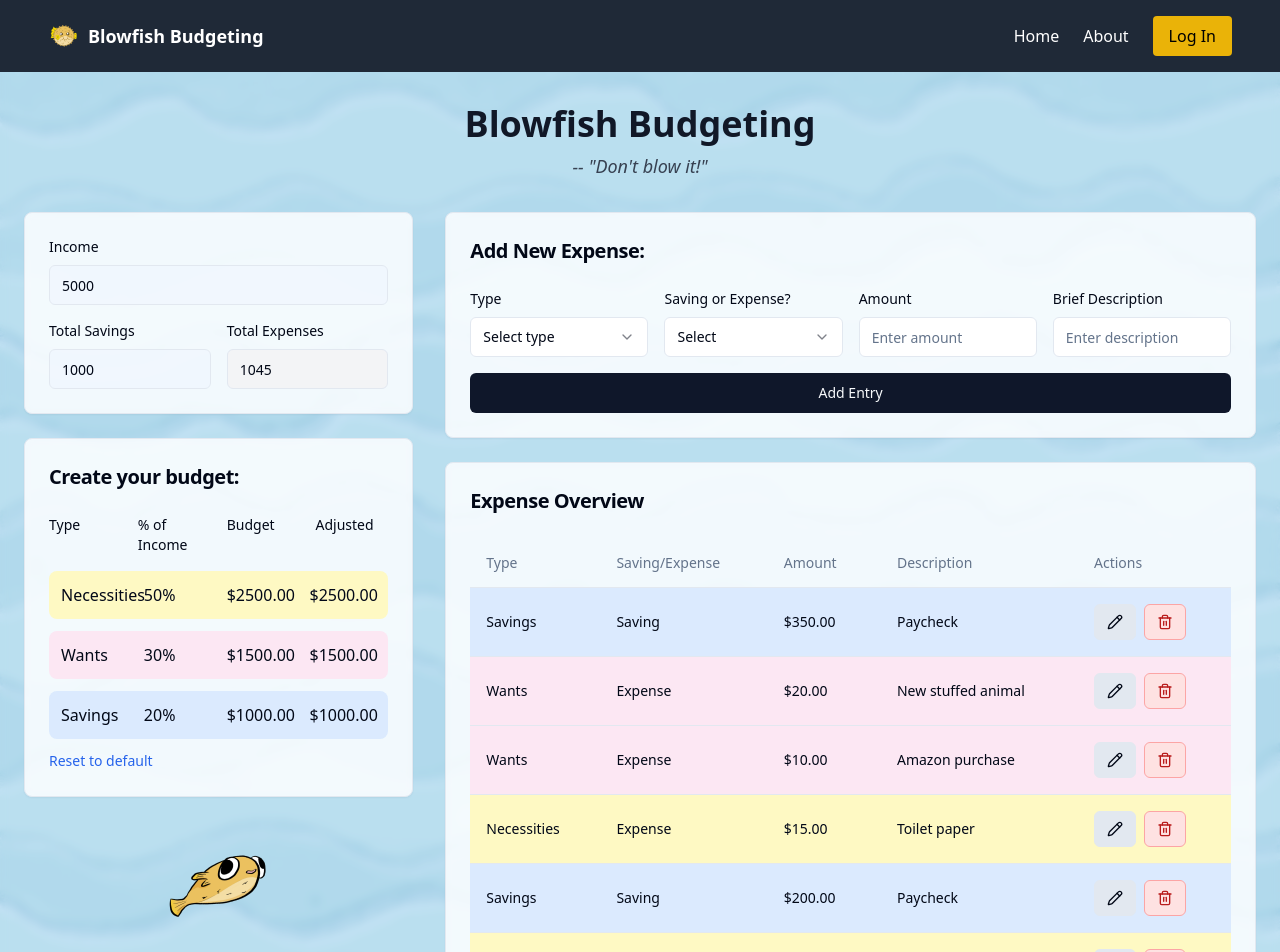
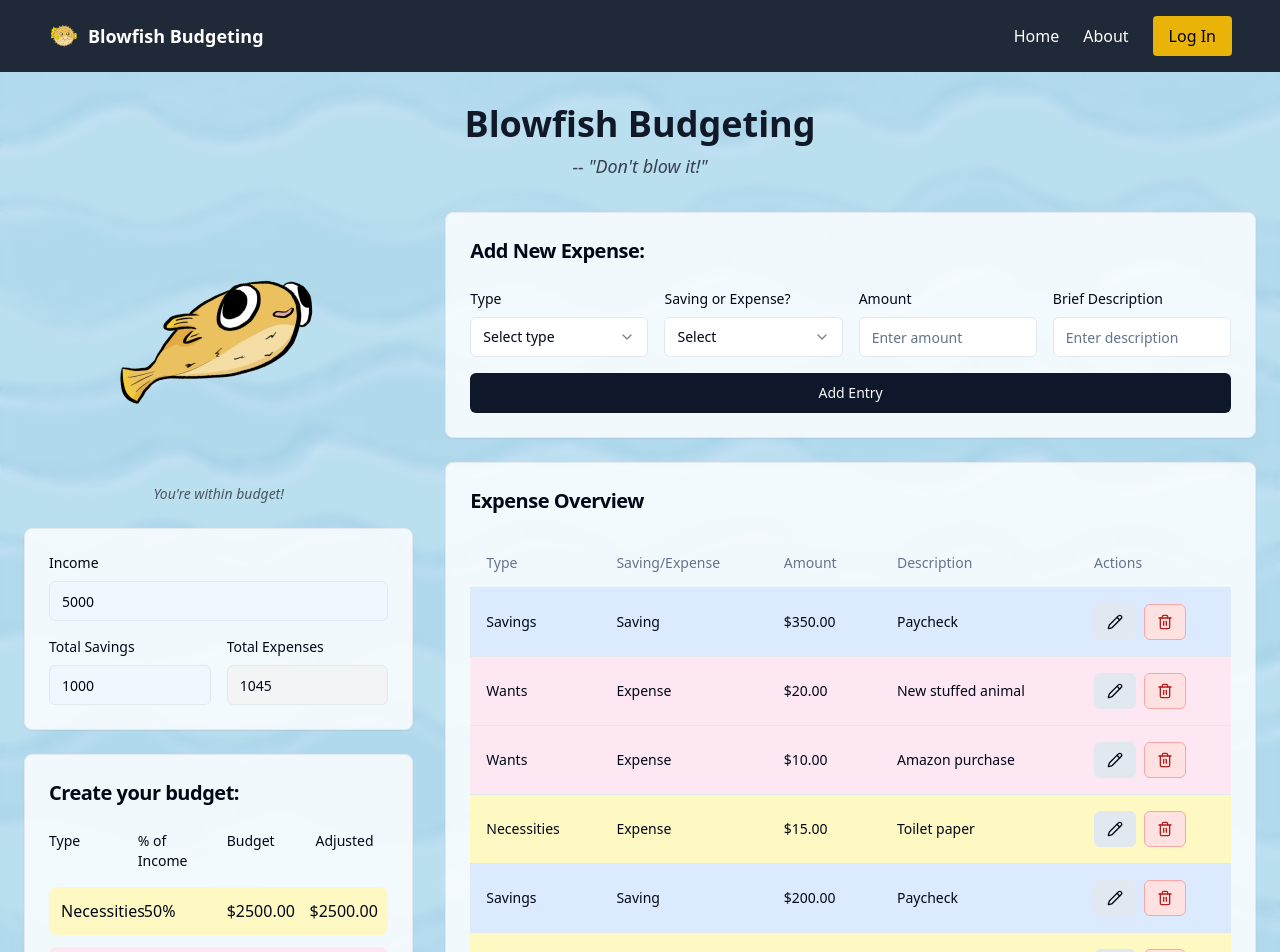
Before and after one commit to benhyh/blowfish-budget, a React (Vite) app: page /dashboard in a window 1280 px wide. Shown: the top 952 px of the page. Built offline with nearby package versions, Linux system fonts and the light colour scheme.

Commit message:
animated blowfish

```diff
--- a/src/components/BudgetStatus.tsx
+++ b/src/components/BudgetStatus.tsx
@@ -1,19 +1,60 @@
 
+import React, {useState, useEffect} from 'react'; /*useState for gif, useEffect for timer*/
 import blowfishDeflated from "@/assets/blowfish_deflated.png";
 import blowfishInflated from "@/assets/blowfish_inflated.png";
+import blowfishInflatingAnim from "@/assets/blowfish_inflating_animation.gif";
+import blowfishDeflatingAnim from "@/assets/blowfish_deflating_animation.gif";
 
 interface BudgetStatusProps {
   isOverBudget: boolean;
 }
 
 const BudgetStatus = ({ isOverBudget }: BudgetStatusProps) => {
+  const [animateInflate, playInflateAnimation] = useState(false);
+  const [animateDeflate, playDeflateAnimation] = useState(false);
+
+  useEffect(() => {
+    if (isOverBudget) {
+      playInflateAnimation(true);
+      playDeflateAnimation(false);
+
+      /* the timer to start inflated png once gif finishes */
+      const timer = setTimeout(
+        () => { playInflateAnimation(false);},
+        466.667);
+
+        return() => clearTimeout(timer);
+    }
+    else { /* user went back under budget */
+      if (animateInflate == false) {
+        playDeflateAnimation(true);
+
+        /* the timer to start deflated png once gif finishes */
+        const timer = setTimeout(
+          () => { playDeflateAnimation(false);},
+          466.667);
+
+          return() => clearTimeout(timer);
+      }
+    }
+  }, [isOverBudget]);
+
   return (
     <div className="flex flex-col items-center">
-      <img
-        src={isOverBudget ? blowfishInflated : blowfishDeflated}
-        alt={isOverBudget ? "Over budget - inflated blowfish" : "Within budget - deflated blowfish"}
-        className="w-32 h-32 mb-4"
-      />
+      { animateInflate ? ( /* animate inflating */
+        <img src={blowfishInflatingAnim} alt={"Over budget - animated blowfish"}
+          className="w-64 h-64 mb-4"/>
+      ) : animateDeflate ? ( /* animate deflating */
+        <img src={blowfishDeflatingAnim} alt={"Within budget - animated blowfish"}
+          className="w-64 h-64 mb-4"/>
+      ) : isOverBudget ? ( /* inflated if over budget */
+        <img src={blowfishInflated} alt={"Over budget - inflated blowfish"}
+          className="w-64 h-64 mb-4"/>
+      ) : ( /* deflated state */
+        <img src={blowfishDeflated} alt={"Within budget - deflated blowfish"}
+          className="w-64 h-64 mb-4"/>
+      )
+    }
       <p className="text-sm text-gray-600 italic">
         {isOverBudget ? "You're over budget!" : "You're within budget!"}
       </p>
--- a/src/pages/Dashboard.tsx
+++ b/src/pages/Dashboard.tsx
@@ -82,8 +82,14 @@ const Dashboard = () => {
           </div>
 
           <div className="grid grid-cols-1 lg:grid-cols-3 gap-8">
-            {/* Left Column - Budget Info */}
+            {/* Left Column */}
             <div className="lg:col-span-1 space-y-6">
+                {/* Blowfish Status */}
+              <div className="flex justify-center">
+                <BudgetStatus isOverBudget={isOverBudget} />
+              </div>
+
+                {/* Budget Info */}
               <BudgetCard
                 income={income}
                 setIncome={setIncome}
@@ -93,10 +99,7 @@ const Dashboard = () => {
                 budgetItems={budgetItems}
               />
 
-              {/* Blowfish Status */}
-              <div className="flex justify-center">
-                <BudgetStatus isOverBudget={isOverBudget} />
-              </div>
+
             </div>
 
             {/* Right Column - Expense Management */}
```
Also changed, not shown: src/assets/blowfish_deflating_animation.gif (added), src/assets/blowfish_inflating_animation.gif (renamed from src/assets/blowfish_animation.gif).
